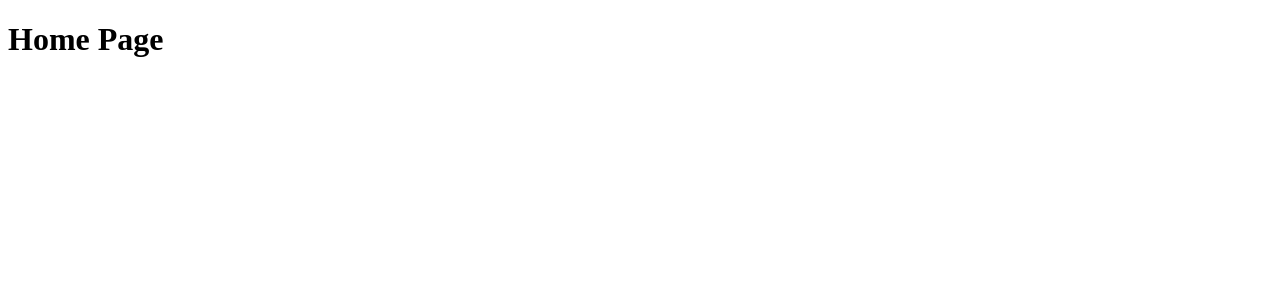
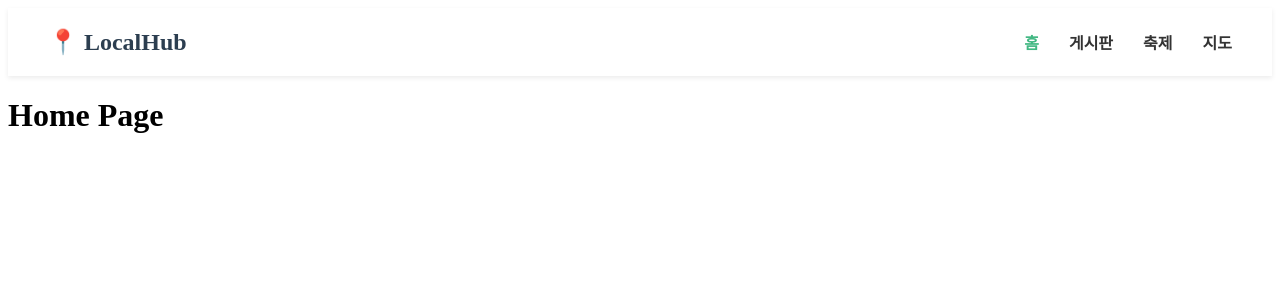
Before and after one commit to ch07su/localHub, a Vue app in the folder localhub/: page / in a window 1280 px wide. Shown: the top 300 px of the page. Built offline with nearby package versions, Linux system fonts and the light colour scheme.

Commit message:
feat: 프로젝트 기본 구조 및 라우터 설정

```diff
--- a/localhub/src/components/Header.vue
+++ b/localhub/src/components/Header.vue
@@ -0,0 +1,81 @@
+<template>
+  <header class="header">
+
+    <div class="logo">
+      📍 LocalHub
+    </div>
+
+    <nav>
+
+      <RouterLink to="/">홈</RouterLink>
+
+      <RouterLink to="/community">게시판</RouterLink>
+
+      <RouterLink to="/festival">축제</RouterLink>
+
+      <RouterLink to="/map">지도</RouterLink>
+
+    </nav>
+
+  </header>
+</template>
+
+<style scoped>
+
+.header{
+
+display:flex;
+
+justify-content:space-between;
+
+align-items:center;
+
+padding:20px 40px;
+
+background:white;
+
+box-shadow:0 2px 5px rgba(0,0,0,.08);
+
+}
+
+.logo{
+
+font-size:24px;
+
+font-weight:bold;
+
+color:#2c3e50;
+
+}
+
+nav{
+
+display:flex;
+
+gap:30px;
+
+}
+
+a{
+
+text-decoration:none;
+
+color:#333;
+
+font-weight:bold;
+
+}
+
+a:hover{
+
+color:#42b883;
+
+}
+
+.router-link-active{
+
+color:#42b883;
+
+}
+
+</style>
--- a/localhub/src/pages/Home.vue
+++ b/localhub/src/pages/Home.vue
@@ -1,3 +1,13 @@
 <template>
-  <h1>Home Page</h1>
+
+<Header />
+
+<h1>Home Page</h1>
+
 </template>
+
+<script setup>
+
+import Header from '../components/Header.vue'
+
+</script>
```
